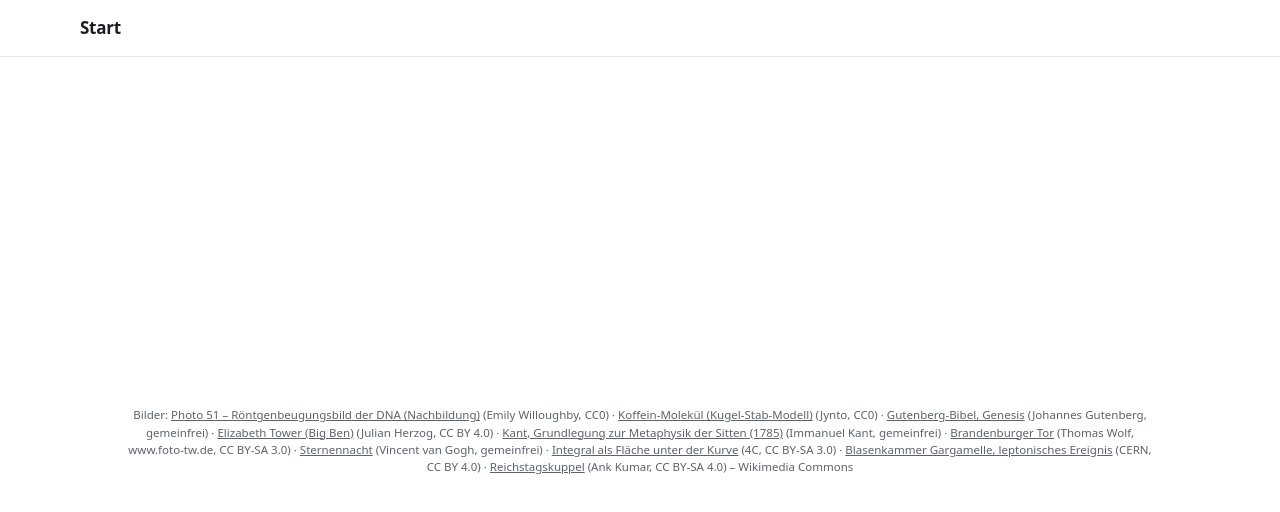
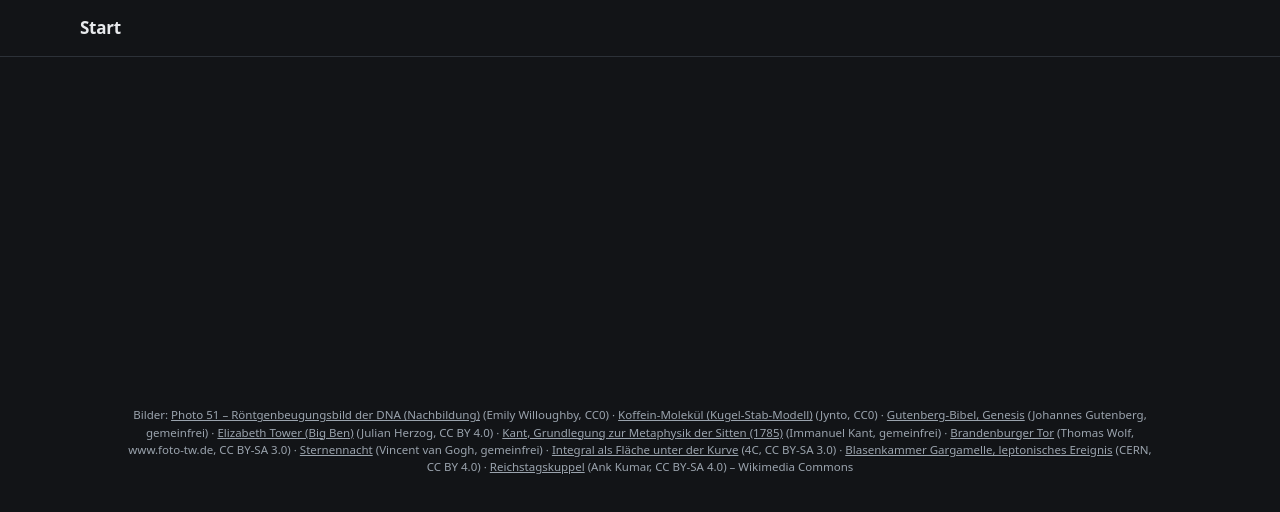
Before and after one commit to Kupfermeister/kupfermeister.github.io, an Astro site: page / in a window 1280 px wide. Built offline with nearby package versions, Linux system fonts and the light colour scheme; Astro itself is replaced by a stand-in of ours.

Commit message:
Seite immer im Dunkelmodus
Co-Authored-By: Claude Opus 5.5 <noreply@anthropic.com>

```diff
--- a/src/layouts/Basis.astro
+++ b/src/layouts/Basis.astro
@@ -15,7 +15,7 @@ const { titel, beschreibung = seite.untertitel, pfad = [], akzent, ohneRahmen =
 const voll = titel === seite.name ? titel : `${titel} · ${seite.name}`;
 ---
 <!doctype html>
-<html lang="de">
+<html lang="de" data-theme="dark">
   <head>
     <meta charset="utf-8" />
     <meta name="viewport" content="width=device-width, initial-scale=1" />
--- a/src/styles/base.css
+++ b/src/styles/base.css
@@ -18,9 +18,9 @@
   --schrift: system-ui, -apple-system, 'Segoe UI', Roboto, sans-serif;
   --fraktur: 'Lernfraktur', var(--schrift);
   --titelschrift: var(--schrift); /* Start, Seiten- und Kacheltitel – eine schlichte Schrift für alles (Alternativen: 'Potsdam', var(--fraktur)) */
-  color-scheme: light dark;
+  color-scheme: dark;
 }
-@media (prefers-color-scheme: dark) {
+@media all { /* Seite ist immer dunkel */
   :root {
     --hg: #121417;
     --flaeche: #1b1e23;
```
